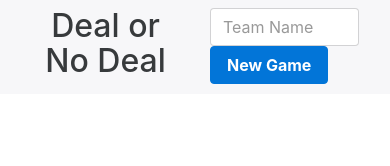
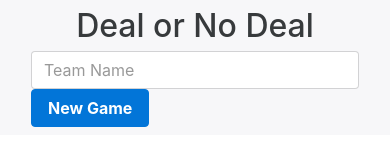
Before and after one commit to comoss/dealnodeal, a website: page index.html in a window 390 px wide. Drawn offline with Linux system fonts and the light colour scheme.

Commit message:
Update index.html

```diff
--- a/index.html
+++ b/index.html
@@ -9,15 +9,15 @@
     <link rel="stylesheet" href="./bootstrap.min.css" />
 </head>
 <body>
-	<nav class="navbar navbar-light bg-faded" id="main">
-		<h2 class="text-xs-center col-xs-6">Deal or No Deal</h2>
-        <div class="col-xs-6 form-inline">
+    <nav class="navbar navbar-light bg-faded" id="main">
+        <h2 class="text-xs-center col-md-6 col-xs-12">Deal or No Deal</h2>
+        <div class="col-md-6 col-xs-12 form-inline">
             <input id="gameName" class="form-control" placeholder="Team Name" />
             <a id="newGame" class="btn btn-primary" style="color:white"><strong>New Game</strong></a>
         </div>
-	</nav>
+    </nav>
 
-	<div id="boardsContainer" class="col-xs-6 offset-xs-3"></div>
+    <div id="boardsContainer" class="col-md-6 col-xs-12 offset-md-3"></div>
     <script src="./Scripts/main.js"></script>
 </body>
 </html>
```
